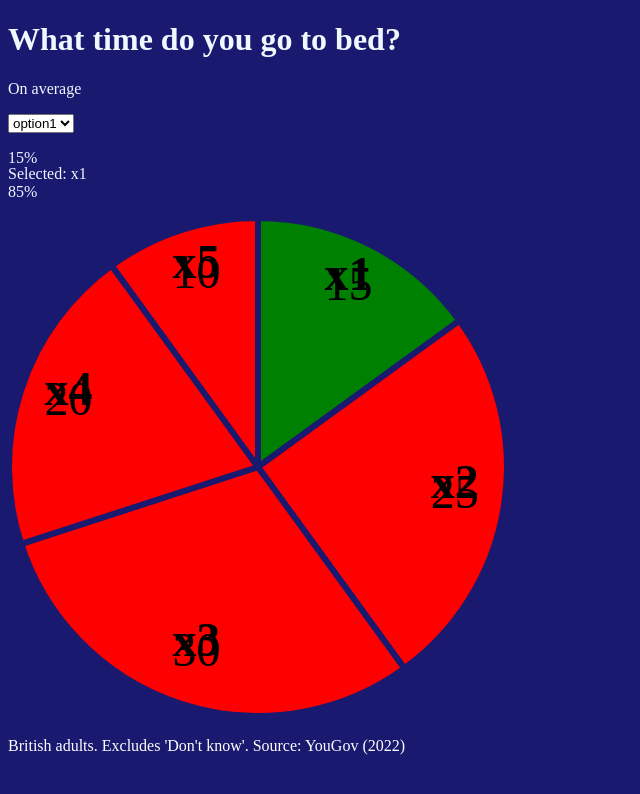
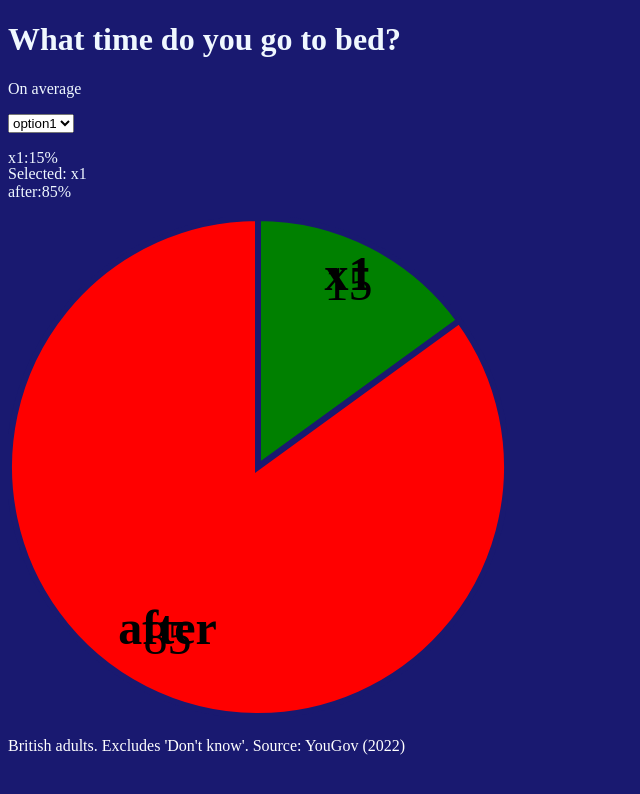
Before and after one commit to duncanbradley/bedtime, a SvelteKit app: page / in a window 1280 px wide. Shown: the top 794 px of the page, without its empty margins (0-640 px from the left). Built offline with nearby package versions, Linux system fonts and the light colour scheme.

Commit message:
newSlices returns data in same structure

```diff
--- a/src/routes/+page.svelte
+++ b/src/routes/+page.svelte
@@ -37,12 +37,17 @@
 
 function calculateSlices(input) {
   const index = data.findIndex(item => item.name === input);
-  const chosenValue = data.find(item => item.name === input)?.value;
+  if (index === -1) return [];
 
-  const beforeValue = data.slice(0, index).reduce((sum, item) => sum + item.value, 0);
-  const afterValue = data.slice(index + 1).reduce((sum, item) => sum + item.value, 0);
+  const before = data.slice(0, index).reduce((sum, item) => sum + item.value, 0);
+  const chosen = data[index].value;
+  const after  = data.slice(index + 1).reduce((sum, item) => sum + item.value, 0);
 
-  return [beforeValue, chosenValue, afterValue].filter(Boolean);
+  return [
+    { name: "before", value: before },
+    { name: data[index].name, value: chosen },
+    { name: "after",  value: after  },
+  ].filter(({ value }) => value);
 }
 
  let selected = $state()
@@ -63,9 +68,12 @@ function calculateSlices(input) {
 <div class="pie-container">
 <p class="annotation">Selected: {selected}</p>
 {#each newSlices as slice}
-<p>{slice}%</p>
+<p>{slice.name}:{slice.value}%</p>
 {/each}
-<PieChart {data} {selected} {backgroundColor}/>
+
+{#if newSlices}
+<PieChart data={newSlices} {selected} {backgroundColor}/>
+{/if}
 </div>
 
 <div>
```
